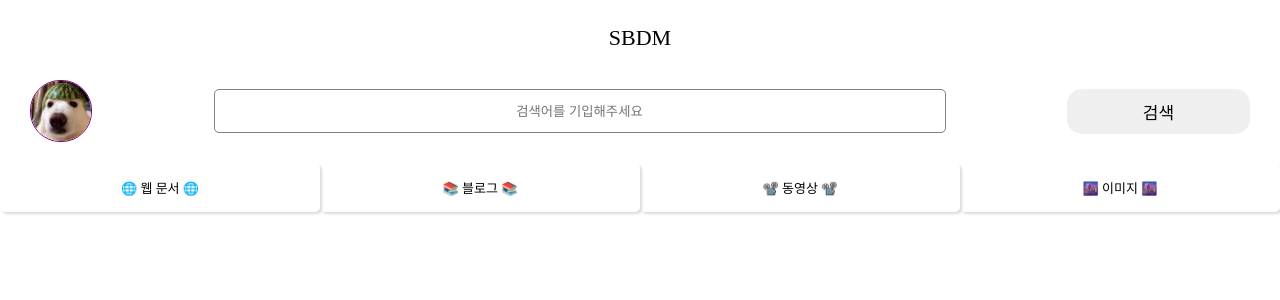
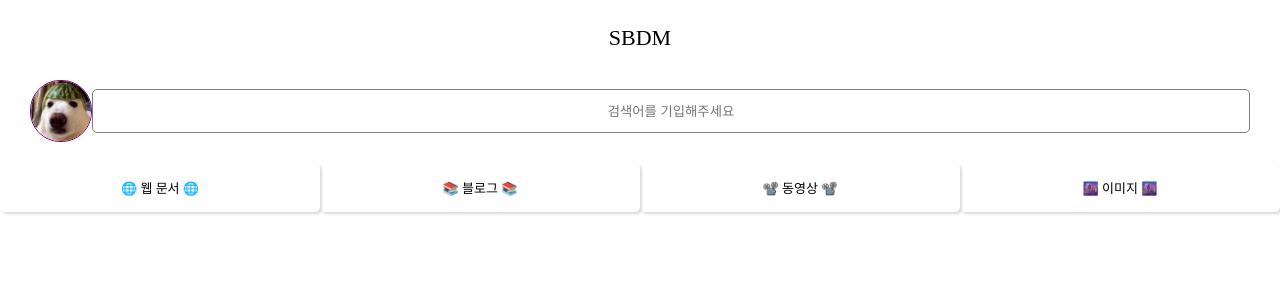
Before and after one commit to sstipdev/Search-Engine, a React (Vite) app: page / in a window 1280 px wide. Shown: the top 300 px of the page. Built offline with nearby package versions, Linux system fonts and the light colour scheme; no server answers.

Commit message:
fetch data 수정

```diff
--- a/src/components/ChoiceType.jsx
+++ b/src/components/ChoiceType.jsx
@@ -1,21 +1,31 @@
-import { useState, useEffect } from "react";
+import { useState } from "react";
 import Logo from "../assets/logo.jpeg";
 import WebResult from "./WebResult";
 import VideoResult from "./VideoResult";
 import ImageResult from "./ImageResult";
 import BlogResult from "./BlogResult";
 
-import { ChoiceTypeBox, MainName, LogoImg, Header, UserForm, UserInput, SubmitBtn, ChoiceBox, SearchType, MainResult } from "../styles/ChoiceTypeCSS";
+import {
+  ChoiceTypeBox,
+  MainName,
+  LogoImg,
+  Header,
+  UserInput,
+  ChoiceBox,
+  SearchType,
+  MainResult,
+} from "../styles/ChoiceTypeCSS";
 
 const ChoiceType = () => {
   const [choice, setChoice] = useState("");
   const [search, setSearch] = useState("");
   const [result, setResult] = useState();
+  // loading시 로딩 아이콘 처리 state
+  const [isLoading, setLoading] = useState();
 
-  const HOST = `https://dapi.kakao.com/v2/search/${choice}?query=${search}`;
-  const API_KEY = import.meta.env.VITE_REACT_API_KEY;
-
-  const getApiData = async () => {
+  const getApiData = async (choice) => {
+    const HOST = `https://dapi.kakao.com/v2/search/${choice}?query=${search}`;
+    const API_KEY = "736ee0de974dbdf16ba7d5e0586ddf3f";
     // Fetch를 통해 API랑 통신 및 promise 반환
     const data = await fetch(HOST, {
       method: "GET",
@@ -31,16 +41,20 @@ const ChoiceType = () => {
     setResult(json.documents);
   };
 
-  const searchResult = (e) => {
-    e.preventDefault();
+  // category = "web", "blog", "vclicb","image"
+  const changeChoiceResult = (category) => {
+    // 만일 지금 category와 choice state가 다르다면 fetch 한번 더
     if (search === "") {
       return alert("공백은 금지 입니다.");
     }
-    if (choice === "") {
-      setSearch("");
-      return alert("검색 항목을 선택해주셔야 합니다 !");
+
+    if (category !== choice) {
+      console.log("카테고리 다름");
+      setChoice(category);
+      getApiData(category);
+    } else {
+      setChoice(category);
     }
-    getApiData();
   };
 
   return (
@@ -48,26 +62,38 @@ const ChoiceType = () => {
       <MainName>SBDM</MainName>
       <Header>
         <LogoImg src={Logo} />
-        <UserForm onSubmit={(e) => searchResult(e)} id="submit-info">
-          <UserInput onChange={(e) => setSearch(e.target.value)} type="text" placeholder="검색어를 기입해주세요" value={search} />
-        </UserForm>
-        <SubmitBtn type="submit" form="submit-info">
-          검색
-        </SubmitBtn>
+        <UserInput
+          onChange={(e) => setSearch(e.target.value)}
+          type="text"
+          placeholder="검색어를 기입해주세요"
+          value={search}
+        />
       </Header>
 
       <ChoiceBox>
         {/* 클릭시 CSS 기능 추가 예정 */}
-        <SearchType onClick={() => setChoice("web")} className={choice === "web" ? "active" : ""}>
+        <SearchType
+          onClick={() => changeChoiceResult("web")}
+          className={choice === "web" ? "active" : ""}
+        >
           🌐 웹 문서 🌐
         </SearchType>
-        <SearchType onClick={() => setChoice("blog")} className={choice === "blog" ? "active" : ""}>
+        <SearchType
+          onClick={() => changeChoiceResult("blog")}
+          className={choice === "blog" ? "active" : ""}
+        >
           📚 블로그 📚
         </SearchType>
-        <SearchType onClick={() => setChoice("vclip")} className={choice === "vclip" ? "active" : ""}>
+        <SearchType
+          onClick={() => changeChoiceResult("vclip")}
+          className={choice === "vclip" ? "active" : ""}
+        >
           📽️ 동영상 📽️
         </SearchType>
-        <SearchType onClick={() => setChoice("image")} className={choice === "image" ? "active" : ""}>
+        <SearchType
+          onClick={() => changeChoiceResult("image")}
+          className={choice === "image" ? "active" : ""}
+        >
           🌆 이미지 🌆
         </SearchType>
       </ChoiceBox>
```
Also changed, not shown: 1 other file (tests, documents, lock files or other folders).
